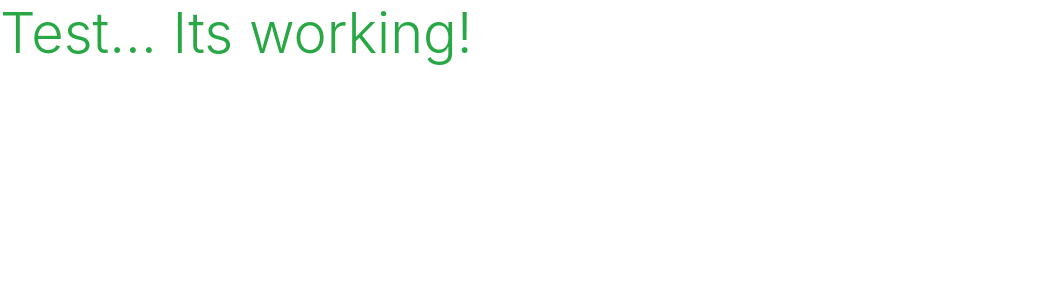
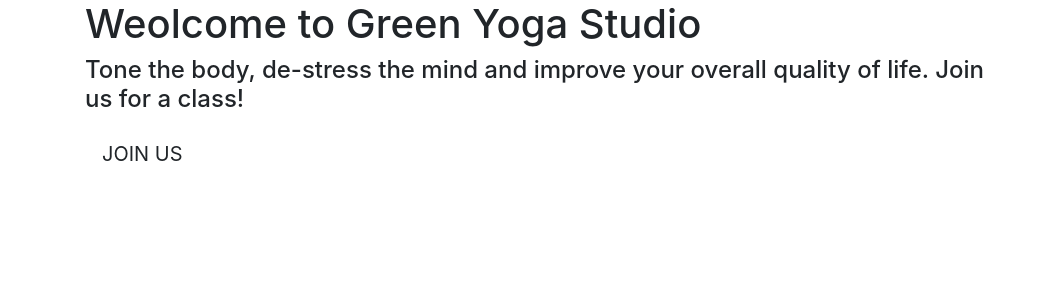
Before and after one commit to LAMcGuinness/ci-milestone-four, a Django app: page / in a window 1280 px wide. Shown: the top 300 px of the page, without its empty margins (0-1043 px from the left). Run offline with Django 3.2, Linux system fonts and the light colour scheme; some libraries are stand-ins or nearby versions.

Commit message:
added homepage content to index.html

```diff
--- a/home/templates/home/index.html
+++ b/home/templates/home/index.html
@@ -1,6 +1,26 @@
 {% extends "base.html" %}
 {% load static %}
 
+{% block page_header %}
+    <div class="container header-container">
+        <div class="row">
+            <div class="col"></div>
+        </div>
+    </div>
+{% endblock %}
+
 {% block content %}
-    <h1 class="display-4 text-success">Test... Its working!</h1>
+    <div class="container h-100">
+        <div class="row h-100">
+            <div class="col-10">
+                <h1>Weolcome to Green Yoga Studio</h1>
+                <h4>
+                    Tone the body, de-stress the mind and improve your overall quality of life. Join us for a class!
+                </h4>
+                <h4>
+                    <a href="" class="join-us-button btn btn-lg rounded-0 text-uppercase py-3">Join us</a>
+                </h4>
+            </div>
+        </div>
+    </div>
 {% endblock%}
```
